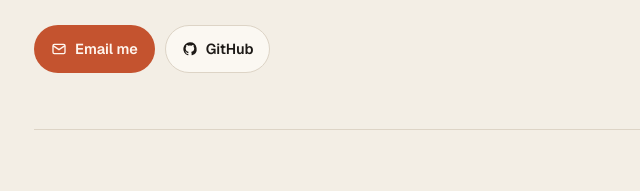
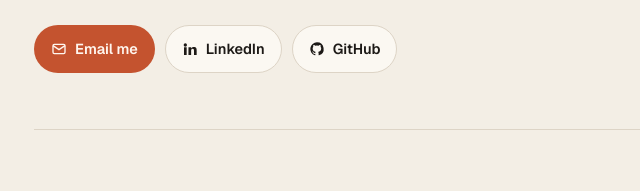
Before and after one commit to viveksingh3838/viveksingh3838.github.io, a plain HTML site: page index.html in a window 1280 px wide. Shown: the part 576-767 px from the top of the page, 98-738 px from the left. Drawn offline with nearby package versions, Linux system fonts and the light colour scheme.

Commit message:
Add LinkedIn
Co-Authored-By: Claude Opus 5.5 <noreply@anthropic.com>

```diff
--- a/index.html
+++ b/index.html
@@ -165,7 +165,7 @@ a { color: inherit; }
     <p class="lede">I make web apps, Android apps and multiplayer games — the server, the client, the store listing and everything between. Below are the things I've been building lately.</p>
     <div class="links">
       <a class="btn primary" href="mailto:viveksingh3838@gmail.com"><svg viewBox="0 0 24 24" fill="none" stroke="currentColor" stroke-width="2"><rect x="3" y="5" width="18" height="14" rx="2"/><path d="m3 7 9 6 9-6"/></svg>Email me</a>
-      <!--LINKEDIN-->
+      <a class="btn" href="https://www.linkedin.com/in/viveksingh3838"><svg viewBox="0 0 24 24" fill="currentColor"><path d="M4.98 3.5a2.5 2.5 0 1 1 0 5 2.5 2.5 0 0 1 0-5ZM3 9.5h4V21H3V9.5Zm7 0h3.8v1.6h.06c.53-1 1.83-2.06 3.77-2.06C21.6 9.04 22 11.3 22 14.2V21h-4v-6c0-1.44-.03-3.3-2-3.3-2 0-2.3 1.57-2.3 3.2V21h-4V9.5Z"/></svg>LinkedIn</a>
       <a class="btn" href="https://github.com/viveksingh3838"><svg viewBox="0 0 24 24" fill="currentColor"><path d="M12 2a10 10 0 0 0-3.2 19.5c.5.1.7-.2.7-.5v-1.7c-2.8.6-3.4-1.3-3.4-1.3-.4-1.2-1.1-1.5-1.1-1.5-.9-.6.1-.6.1-.6 1 .1 1.5 1 1.5 1 .9 1.5 2.3 1.1 2.9.8.1-.6.3-1.1.6-1.3-2.2-.3-4.6-1.1-4.6-5 0-1.1.4-2 1-2.7-.1-.3-.4-1.3.1-2.7 0 0 .8-.3 2.8 1a9.6 9.6 0 0 1 5 0c1.9-1.3 2.8-1 2.8-1 .5 1.4.2 2.4.1 2.7.6.7 1 1.6 1 2.7 0 3.9-2.4 4.7-4.6 5 .4.3.7.9.7 1.9V21c0 .3.2.6.7.5A10 10 0 0 0 12 2Z"/></svg>GitHub</a>
     </div>
   </section>
@@ -282,7 +282,7 @@ a { color: inherit; }
     <h2>Have an app or game<br><em>in mind?</em></h2>
     <div class="links">
       <a class="btn primary" href="mailto:viveksingh3838@gmail.com">viveksingh3838@gmail.com</a>
-      <!--LINKEDIN2-->
+      <a class="btn" href="https://www.linkedin.com/in/viveksingh3838"><svg viewBox="0 0 24 24" fill="currentColor"><path d="M4.98 3.5a2.5 2.5 0 1 1 0 5 2.5 2.5 0 0 1 0-5ZM3 9.5h4V21H3V9.5Zm7 0h3.8v1.6h.06c.53-1 1.83-2.06 3.77-2.06C21.6 9.04 22 11.3 22 14.2V21h-4v-6c0-1.44-.03-3.3-2-3.3-2 0-2.3 1.57-2.3 3.2V21h-4V9.5Z"/></svg>LinkedIn</a>
     </div>
   </section>
   <footer class="foot">© 2026 Vivek Singh · Source code for these projects is private; happy to walk through it on a call.</footer>
```
